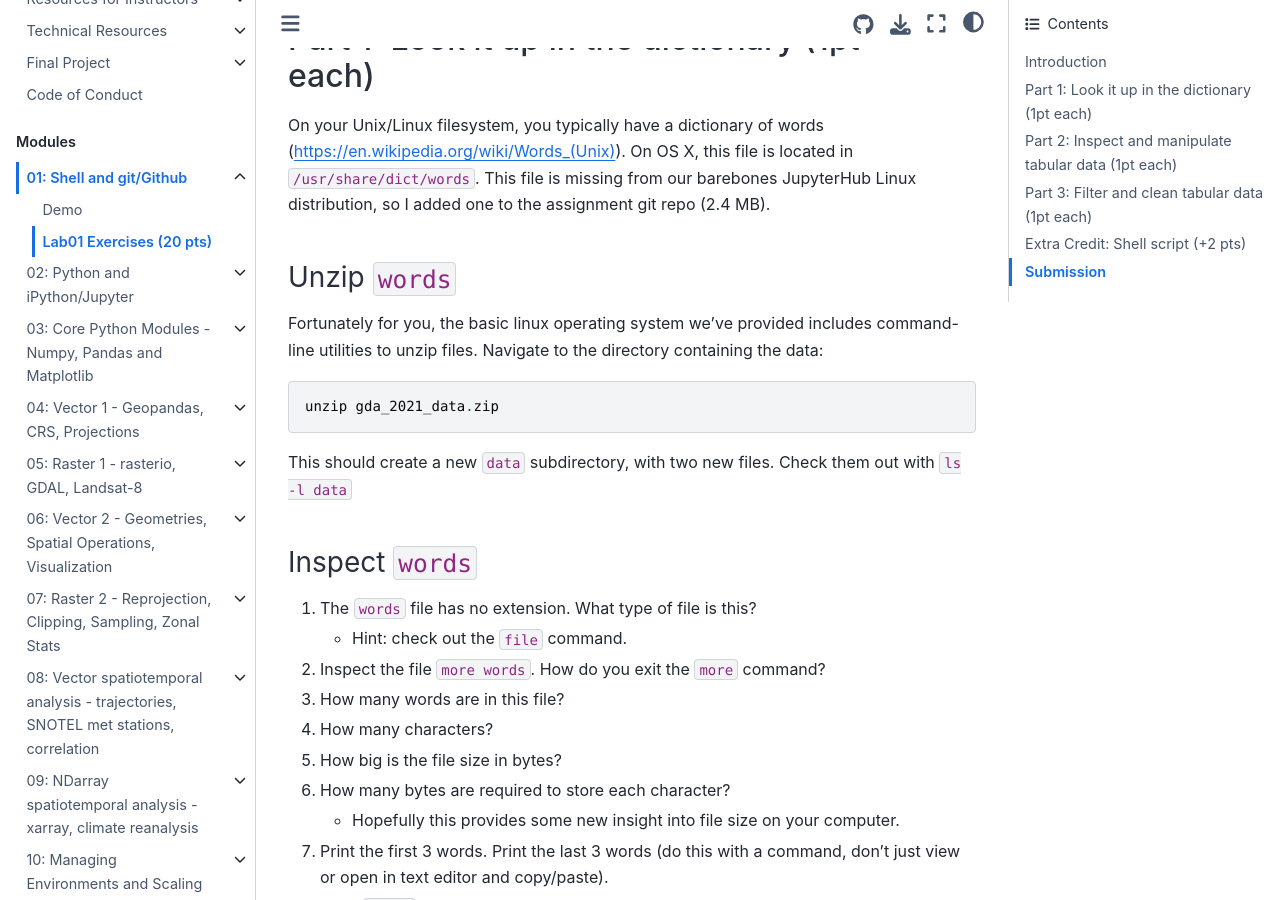
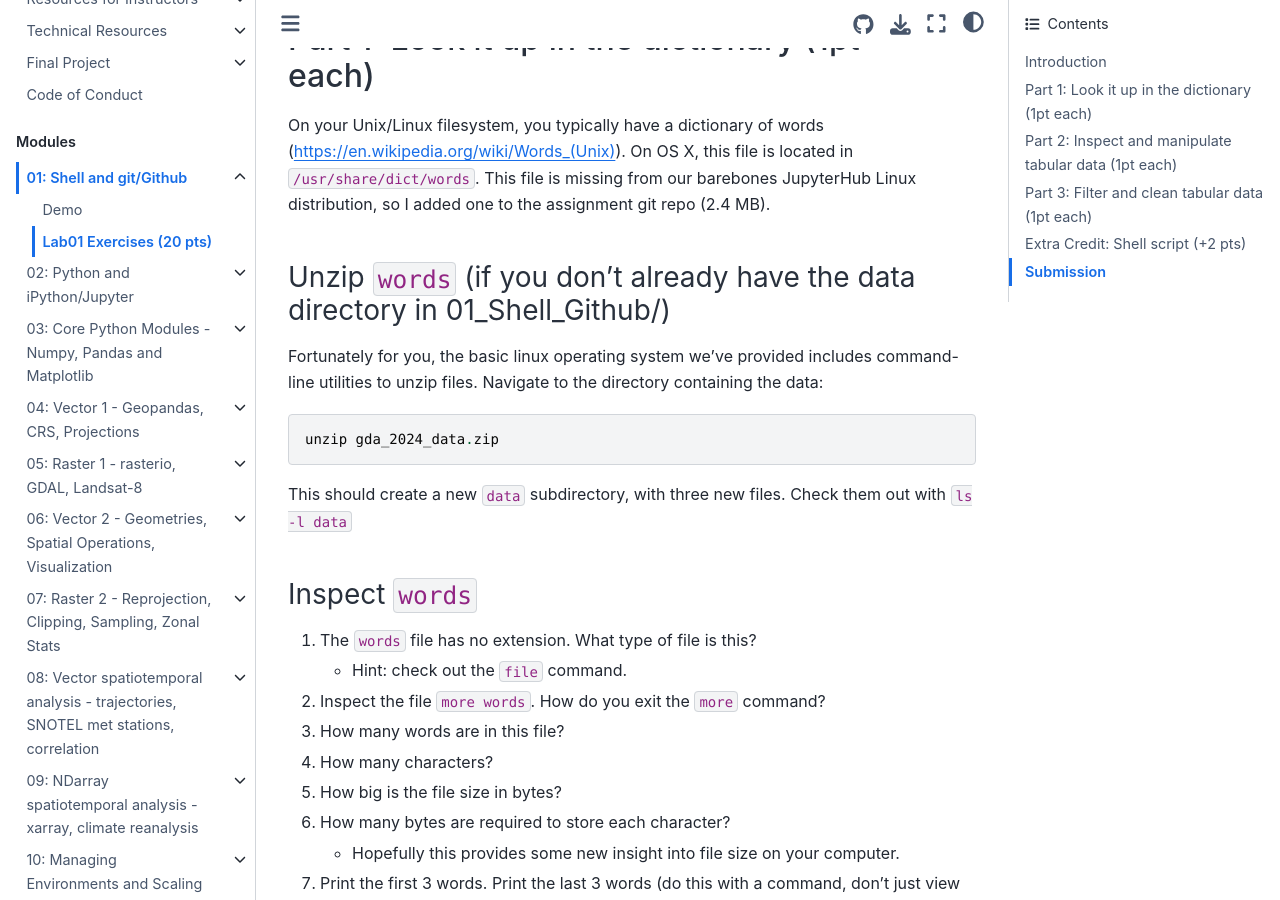
Before and after one commit to UW-GDA/jupyterbook, a Jupyter Book: the page built from book/modules/01_Shell_Github/01_Shell_Github_exercises.md, in a window 1280 px wide and 900 px high, scrolled down 830 px. Built offline with Jupyter Book 1.0.4 settings and Sphinx 7.4.7 and the Sphinx Book theme 1.1.4, drawn with Linux system fonts in a browser that asks for light colours; pages that are not in the unit, such as notebooks, are missing from menus.

Commit message:
add language to lab assignment to indicate only need to unzip if data folder not already present

````diff
--- a/book/modules/01_Shell_Github/01_Shell_Github_exercises.md
+++ b/book/modules/01_Shell_Github/01_Shell_Github_exercises.md
@@ -18,12 +18,12 @@ OK, let's get started!
 ## Part 1: Look it up in the dictionary (1pt each)
 On your Unix/Linux filesystem, you typically have a dictionary of words (https://en.wikipedia.org/wiki/Words_(Unix)).  On OS X, this file is located in `/usr/share/dict/words`. This file is missing from our barebones JupyterHub Linux distribution, so I added one to the assignment git repo (2.4 MB).
 
-### Unzip `words`
+### Unzip `words` (if you don't already have the data directory in 01_Shell_Github/)
 Fortunately for you, the basic linux operating system we've provided includes command-line utilities to unzip files. Navigate to the directory containing the data:
 ```
-unzip gda_2021_data.zip
+unzip gda_2024_data.zip
 ```
-This should create a new `data` subdirectory, with two new files. Check them out with `ls -l data`
+This should create a new `data` subdirectory, with three new files. Check them out with `ls -l data`
 
 ### Inspect `words`
 1. The `words` file has no extension. What type of file is this?
````
